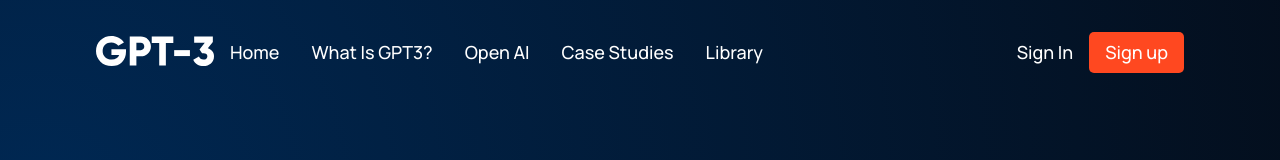
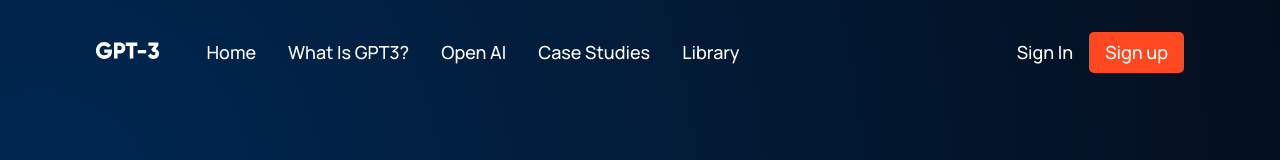
Before and after one commit to ahmadadejumo/gpt3-UI, a React (Create React App) app: page / in a window 1280 px wide. Shown: the top 160 px of the page. Built offline with nearby package versions, Linux system fonts and the light colour scheme.

Commit message:
made changes in the logo section on the navbar

```diff
--- a/src/Component/navbar/Navbar.jsx
+++ b/src/Component/navbar/Navbar.jsx
@@ -29,7 +29,7 @@
   return (
     <div className="gpt3__navbar">
       <div className="gpt3__navbar-links">
-        <div className="gpt3__navbar-links-logo">
+        <div className="gpt3__navbar-links_logo">
           <img src={logo} alt="logo" />
         </div>
         <div className="gpt3__navbar-links_container">
```
